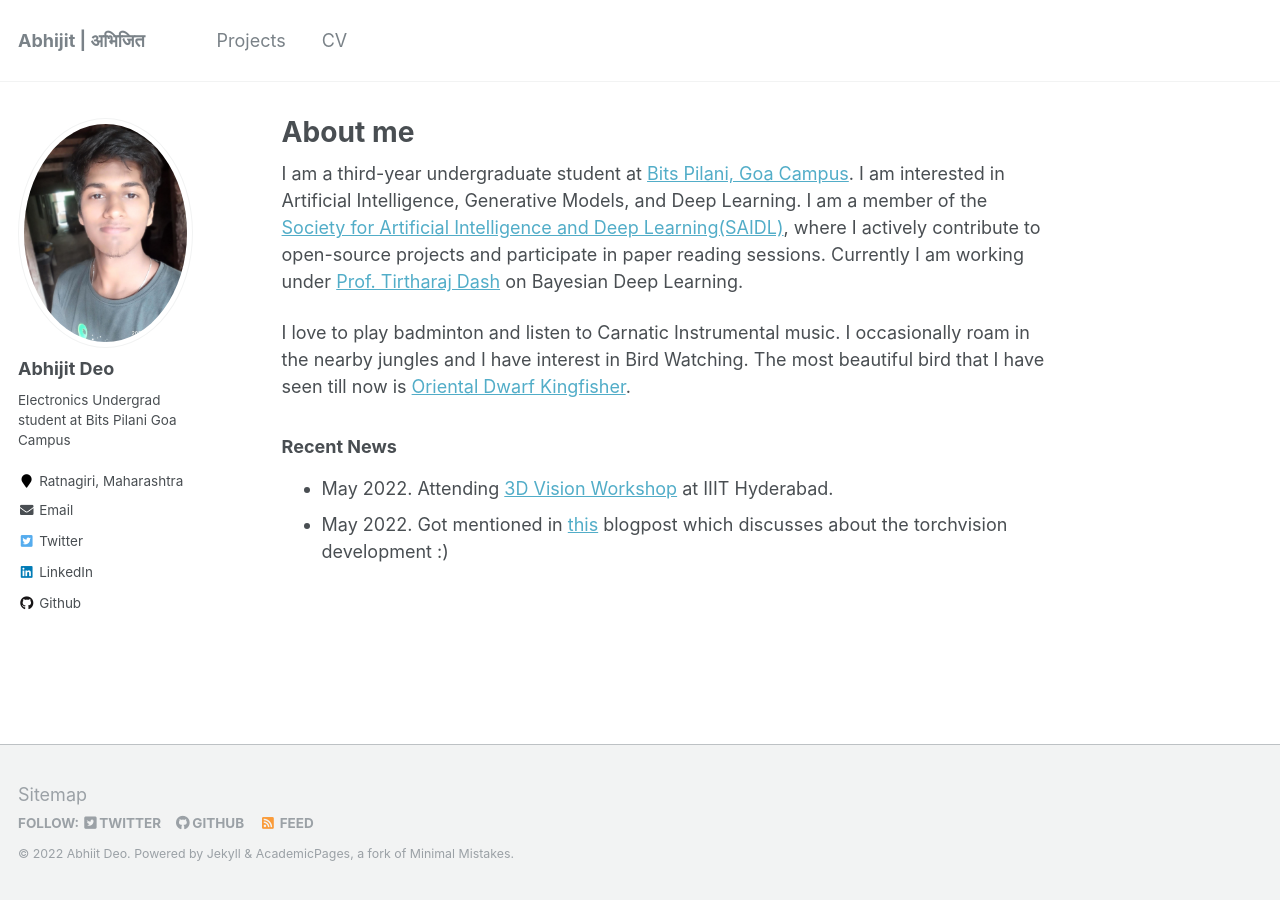
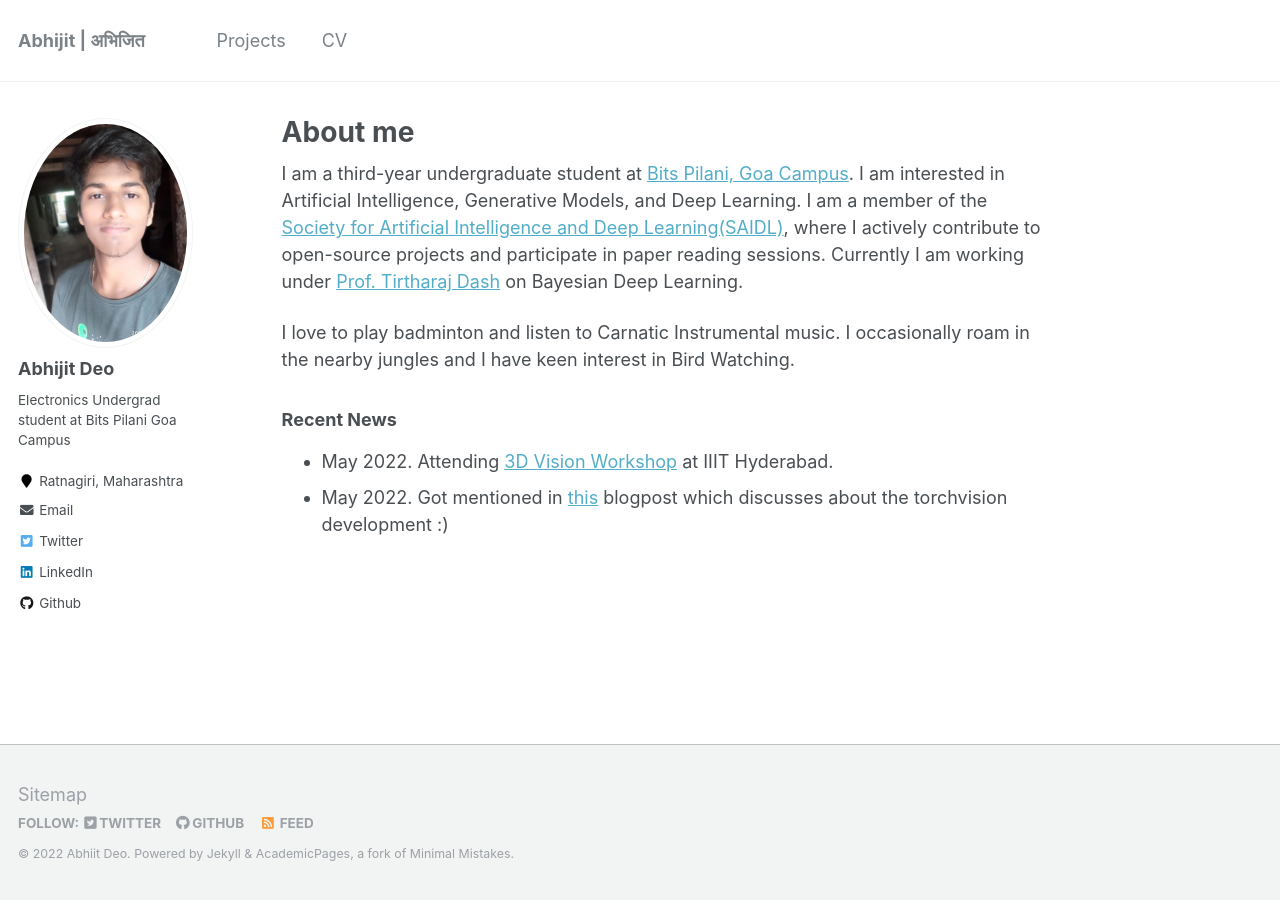
Before and after one commit to abhi-glitchhg/abhi-glitchhg.github.io, a Jekyll site: the page built from _pages/about.md, in a window 1280 px wide. Built offline with Jekyll 4.4.1, drawn with Linux system fonts in a browser that asks for light colours.

Commit message:
remove oriental dwarf kingfisher

```diff
--- a/_pages/about.md
+++ b/_pages/about.md
@@ -10,8 +10,7 @@ redirect_from:
 
 I am a third-year undergraduate student at [Bits Pilani, Goa Campus](https://www.bits-pilani.ac.in/Goa/). I am interested in Artificial Intelligence, Generative Models, and Deep Learning. I am a member of the [Society for Artificial Intelligence and Deep Learning(SAIDL)](https://www.saidl.in/), where I actively contribute to open-source projects and participate in paper reading sessions. Currently I am working under [Prof. Tirtharaj Dash](https://www.bits-pilani.ac.in/goa/tirtharaj/profile) on Bayesian Deep Learning.
 
-I love to play badminton and listen to Carnatic Instrumental music. I occasionally roam in the nearby jungles and I have interest in Bird Watching. The most beautiful bird that I have seen till now  is [Oriental Dwarf Kingfisher](https://en.wikipedia.org/wiki/Oriental_dwarf_kingfisher).
-
+I love to play badminton and listen to Carnatic Instrumental music. I occasionally roam in the nearby jungles and I have keen interest in Bird Watching.
 
 
 
```
